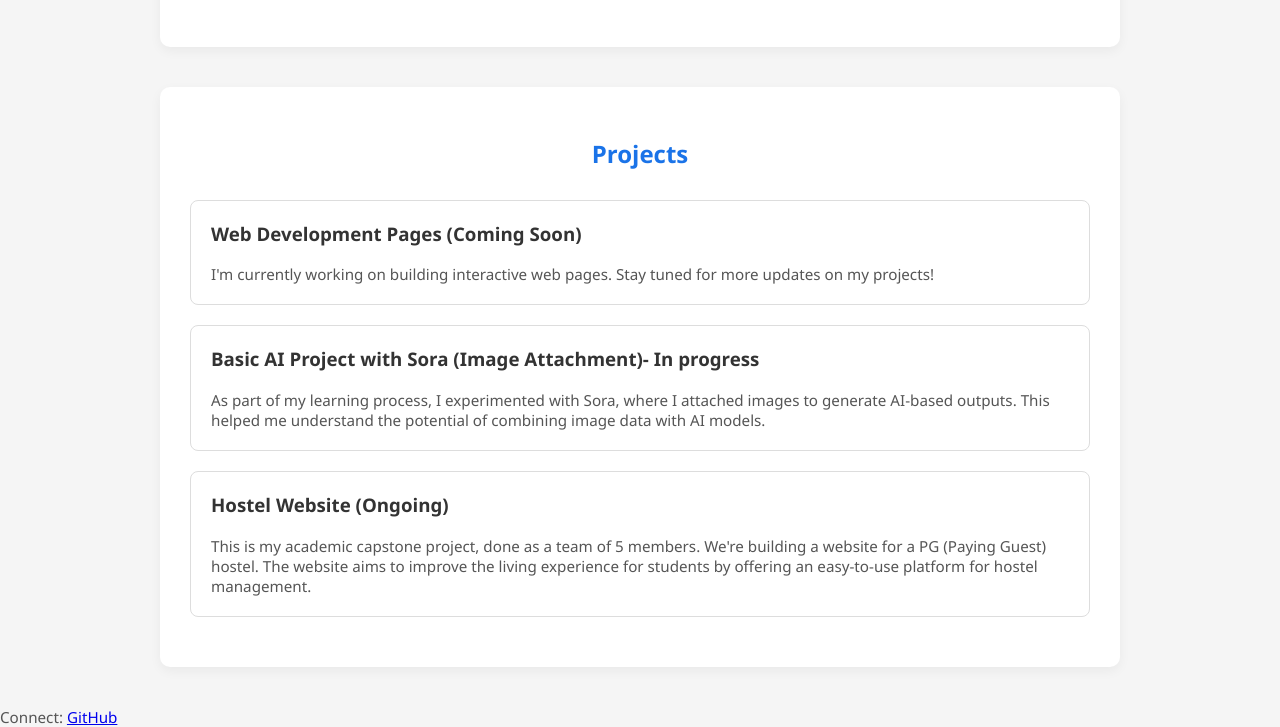
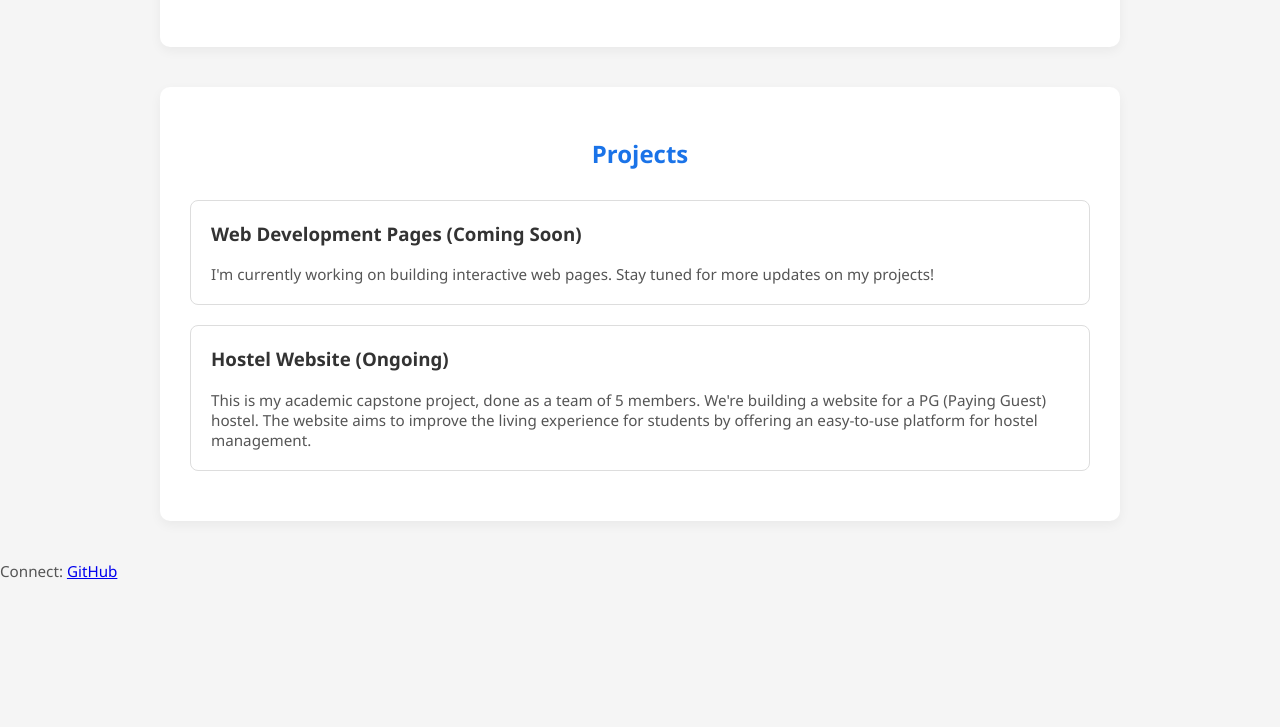
Before and after one commit to Kaukab06/MY-PORTFOLIO, a plain HTML site: page index.html in a window 1280 px wide. Shown: the part 1159-1886 px from the top of the page. After the commit the page ends 1740 px from the top, so only its background shows below. Drawn offline with Linux system fonts and the light colour scheme.

Commit message:
Updated README and index.html

```diff
--- a/index.html
+++ b/index.html
@@ -56,10 +56,6 @@
         <p>I'm currently working on building interactive web pages. Stay tuned for more updates on my projects!</p>
       </li>
       <li>
-        <h3>Basic AI Project with Sora (Image Attachment)- In progress</h3>
-        <p>As part of my learning process, I experimented with Sora, where I attached images to generate AI-based outputs. This helped me understand the potential of combining image data with AI models.</p>
-      </li>
-      <li>
         <h3>Hostel Website (Ongoing)</h3>
         <p>This is my academic capstone project, done as a team of 5 members. We're building a website for a PG (Paying Guest) hostel. The website aims to improve the living experience for students by offering an easy-to-use platform for hostel management.</p>
       </li>
```
Also changed, not shown: 1 other file.
